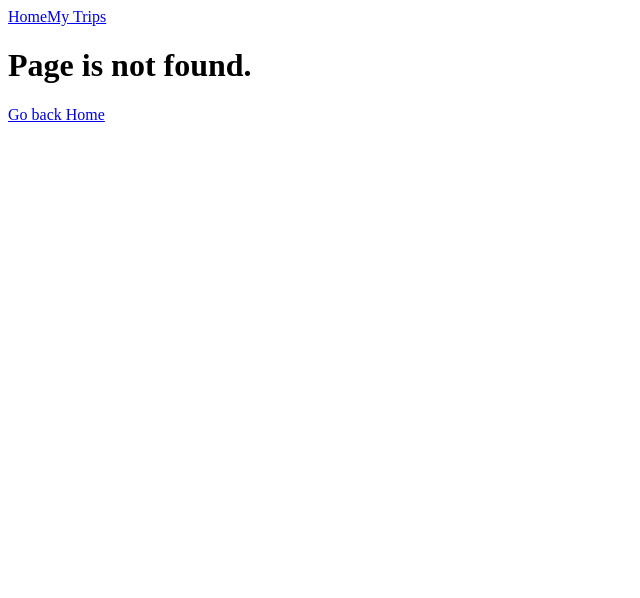
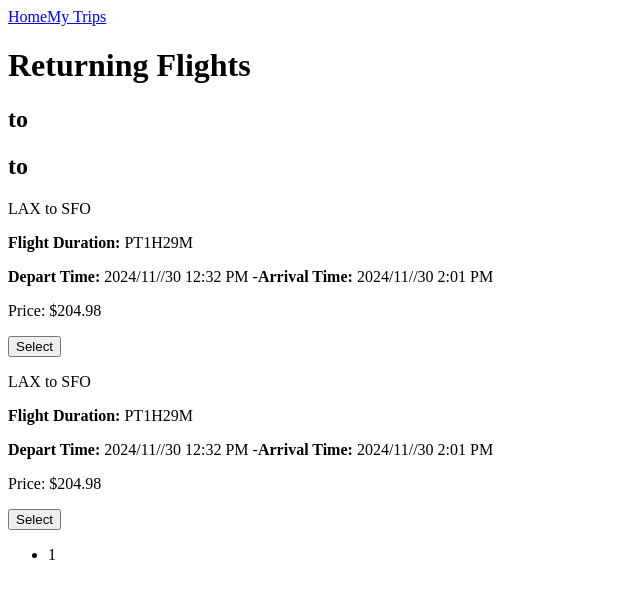
Before and after one commit to hoken92/React_Trip_Planner_frontend, a React (Vite) app: page /returningflights in a window 1280 px wide. Before the commit this address had no page. Shown: the top 598 px of the page, without its empty margins (0-640 px from the left). Built offline with nearby package versions, Linux system fonts and the light colour scheme.

Commit message:
renamed departing  flights and added returning flights page

```diff
--- a/components/Flightitem.jsx
+++ b/components/DepartingFlightitem.jsx
@@ -1,10 +1,9 @@
 import { format } from "date-fns";
 
-export default function Flightitem({
+export default function DepartingFlightitem({
   loading,
   flights,
-  departFlight,
-  setDepartFlight,
+  selectFlight,
 }) {
   if (loading) {
     return <h2>Loading...</h2>;
@@ -28,15 +27,21 @@ export default function Flightitem({
               </p>
               <p>
                 <b>Depart Time:</b>{" "}
-                {flight.itineraries[0].segments[0].departure.at} -
-                <b>Arrival Time:</b>{" "}
-                {flight.itineraries[0].segments[0].arrival.at}
+                {format(
+                  flight.itineraries[0].segments[0].departure.at,
+                  "yyyy/MM//dd p"
+                )}{" "}
+                -<b>Arrival Time:</b>{" "}
+                {format(
+                  flight.itineraries[0].segments[0].arrival.at,
+                  "yyyy/MM//dd p"
+                )}
               </p>
             </div>
             <div>
               <p>Price: ${flight.price.total}</p>
             </div>
-            <button>Select</button>
+            <button onClick={() => selectFlight(flight)}>Select</button>
           </div>
         );
       })}
--- /dev/null
+++ b/components/ReturningFlightItem.jsx
@@ -0,0 +1,42 @@
+import { format } from "date-fns";
+
+export default function ReturningFlightitem({ flights, selectFlight }) {
+  return (
+    <div>
+      {flights.map((flight) => {
+        return (
+          <div key={flight.id}>
+            <div>
+              <p>
+                {flight.itineraries[1].segments[0].departure.iataCode} to{" "}
+                {flight.itineraries[1].segments[0].arrival.iataCode}
+              </p>
+            </div>
+            <div>
+              <p>
+                <b>Flight Duration: </b>
+                {flight.itineraries[1].duration}
+              </p>
+              <p>
+                <b>Depart Time:</b>{" "}
+                {format(
+                  flight.itineraries[1].segments[0].departure.at,
+                  "yyyy/MM//dd p"
+                )}{" "}
+                -<b>Arrival Time:</b>{" "}
+                {format(
+                  flight.itineraries[1].segments[0].arrival.at,
+                  "yyyy/MM//dd p"
+                )}
+              </p>
+            </div>
+            <div>
+              <p>Price: ${flight.price.total}</p>
+            </div>
+            <button onClick={() => selectFlight(flight)}>Select</button>
+          </div>
+        );
+      })}
+    </div>
+  );
+}
--- a/pages/FlightsPage.jsx
+++ b/pages/DepartFlightsPage.jsx
@@ -1,23 +1,28 @@
 import { useEffect, useState } from "react";
 import axios from "axios";
 import { useNavigate } from "react-router-dom";
-import Flightheader from "../components/FlightHeader";
-import Flightitem from "../components/Flightitem";
+import Flightheader from "../components/FlightHeader.jsx";
+import DepartingFlightitem from "../components/DepartingFlightitem.jsx";
 import Pagination from "../components/Pagination.jsx";
-import { flightdata } from "../data/flights.js";
 
-export default function FlightsPage({ newEvent, setNewFlight, newFlight }) {
-  const [flights, setFlights] = useState(flightdata);
-  const [departFlight, setDepartFlight] = useState({});
+export default function DepartFlightsPage({
+  newEvent,
+  flights,
+  setFlights,
+  setNewDepartingFlight,
+  newDepartingFlight,
+}) {
   const [loading, setLoading] = useState(false);
   const [currentPage, setCurrentPage] = useState(1);
   const [flightsPerPage] = useState(10);
+
+  const navigate = useNavigate();
 
   useEffect(() => {
     setLoading(true);
     console.log(newEvent);
     setLoading(false);
-  }, [newEvent]);
+  }, []);
 
   // async () => {
   //   const res = await axios.get(`http://localhost:3000/api/flights?originLocationCode=${newEvent.originLocationCode}&destinationLocationCode=${newEvent.destinationLocationCode}&departureDate=${departureDate}&returnDate=${returnDate}&adults=${newEvent.adults}`)
@@ -28,17 +33,22 @@ export default function FlightsPage({ newEvent, setNewFlight, newFlight }) {
   const indexOfFirstFlight = indexOfLastFlight - flightsPerPage;
   const currentFlights = flights.slice(indexOfFirstFlight, indexOfLastFlight);
 
+  // Handler function when user clicks on a page number in pagination component
   const paginate = (pageNumber) => setCurrentPage(pageNumber);
+
+  const selectFlight = function (flight) {
+    setNewDepartingFlight({ ...newDepartingFlight, flight });
+    navigate("/returningflights");
+  };
 
   return (
     <>
-      <h1>Flights</h1>
+      <h1>Departing Flights</h1>
       <Flightheader newEvent={newEvent} />
-      <Flightitem
+      <DepartingFlightitem
         loading={loading}
         flights={currentFlights}
-        departFlight={departFlight}
-        setDepartFlight={setDepartFlight}
+        selectFlight={selectFlight}
       />
       <Pagination
         flightsPerPage={flightsPerPage}
--- a/pages/EventsPage.jsx
+++ b/pages/EventsPage.jsx
@@ -54,7 +54,7 @@ export default function EventsPage({ newEvent, setNewEvent }) {
         returnDate: format(selectedEvent[0].event_date.end, "yyyy-MM-dd"),
         adults: 1,
       });
-      navigate("/flights");
+      navigate("/departingflights");
     }
   }
 
--- /dev/null
+++ b/pages/ReturnFlightsPage.jsx
@@ -0,0 +1,43 @@
+import { useState } from "react";
+import Flightheader from "../components/FlightHeader.jsx";
+import ReturningFlightitem from "../components/ReturningFlightItem.jsx";
+import Pagination from "../components/Pagination.jsx";
+
+export default function ReturnFlightsPage({
+  newEvent,
+  flights,
+  newReturningFlight,
+  setnewReturningFlight,
+}) {
+  const [currentPage, setCurrentPage] = useState(1);
+  const [flightsPerPage] = useState(10);
+
+  // Set Paginated pages
+  const indexOfLastFlight = currentPage * flightsPerPage;
+  const indexOfFirstFlight = indexOfLastFlight - flightsPerPage;
+  const currentFlights = flights.slice(indexOfFirstFlight, indexOfLastFlight);
+
+  // Handler function when user clicks on a page number in pagination component
+  const paginate = (pageNumber) => setCurrentPage(pageNumber);
+
+  const selectFlight = function (flight) {
+    setnewReturningFlight({ ...newReturningFlight, flight });
+    // navigate("/returningflights");
+  };
+
+  return (
+    <>
+      <h1>Returning Flights</h1>
+      <Flightheader newEvent={newEvent} />
+      <ReturningFlightitem
+        flights={currentFlights}
+        selectFlight={selectFlight}
+      />
+      <Pagination
+        flightsPerPage={flightsPerPage}
+        totalFlights={flights.length}
+        paginate={paginate}
+      />
+    </>
+  );
+}
--- a/src/App.jsx
+++ b/src/App.jsx
@@ -5,12 +5,16 @@ import EventsPage from "../pages/EventsPage.jsx";
 import NotFound from "../pages/NotFound.jsx";
 import Navbar from "../components/Navbar.jsx";
 import TripsPage from "../pages/TripsPage.jsx";
-import FlightsPage from "../pages/FlightsPage.jsx";
+import DepartFlightsPage from "../pages/DepartFlightsPage.jsx";
+import ReturnFlightsPage from "../pages/ReturnFlightsPage.jsx";
 import HotelsPage from "../pages/HotelsPage.jsx";
+import { flightdata } from "../data/flights.js";
 
 function App() {
   const [newEvent, setNewEvent] = useState({});
-  const [newFlight, setNewFlight] = useState({});
+  const [flights, setFlights] = useState(flightdata);
+  const [newDepartingFlight, setNewDepartingFlight] = useState({});
+  const [newReturningFlight, setnewReturningFlight] = useState({});
 
   return (
     <>
@@ -22,12 +26,25 @@ function App() {
           element={<EventsPage newEvent={newEvent} setNewEvent={setNewEvent} />}
         />
         <Route
-          path="/flights"
+          path="/departingflights"
           element={
-            <FlightsPage
+            <DepartFlightsPage
               newEvent={newEvent}
-              setNewFlight={setNewFlight}
-              newFlight={newFlight}
+              flights={flights}
+              setFlights={setFlights}
+              setNewDepartingFlight={setNewDepartingFlight}
+              newDepartingFlight={newDepartingFlight}
+            />
+          }
+        />
+        <Route
+          path="/returningflights"
+          element={
+            <ReturnFlightsPage
+              newEvent={newEvent}
+              flights={flights}
+              newReturningFlight={newReturningFlight}
+              setnewReturningFlight={setnewReturningFlight}
             />
           }
         />
```
